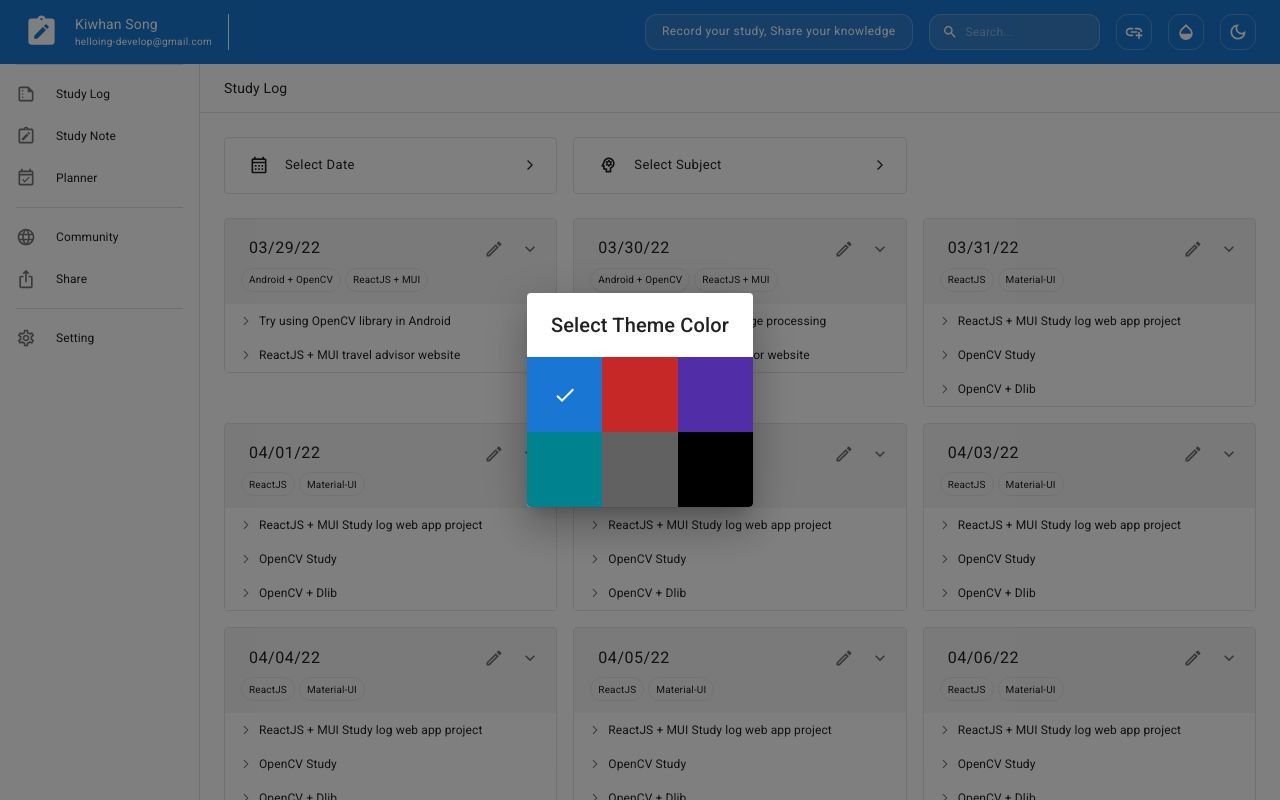
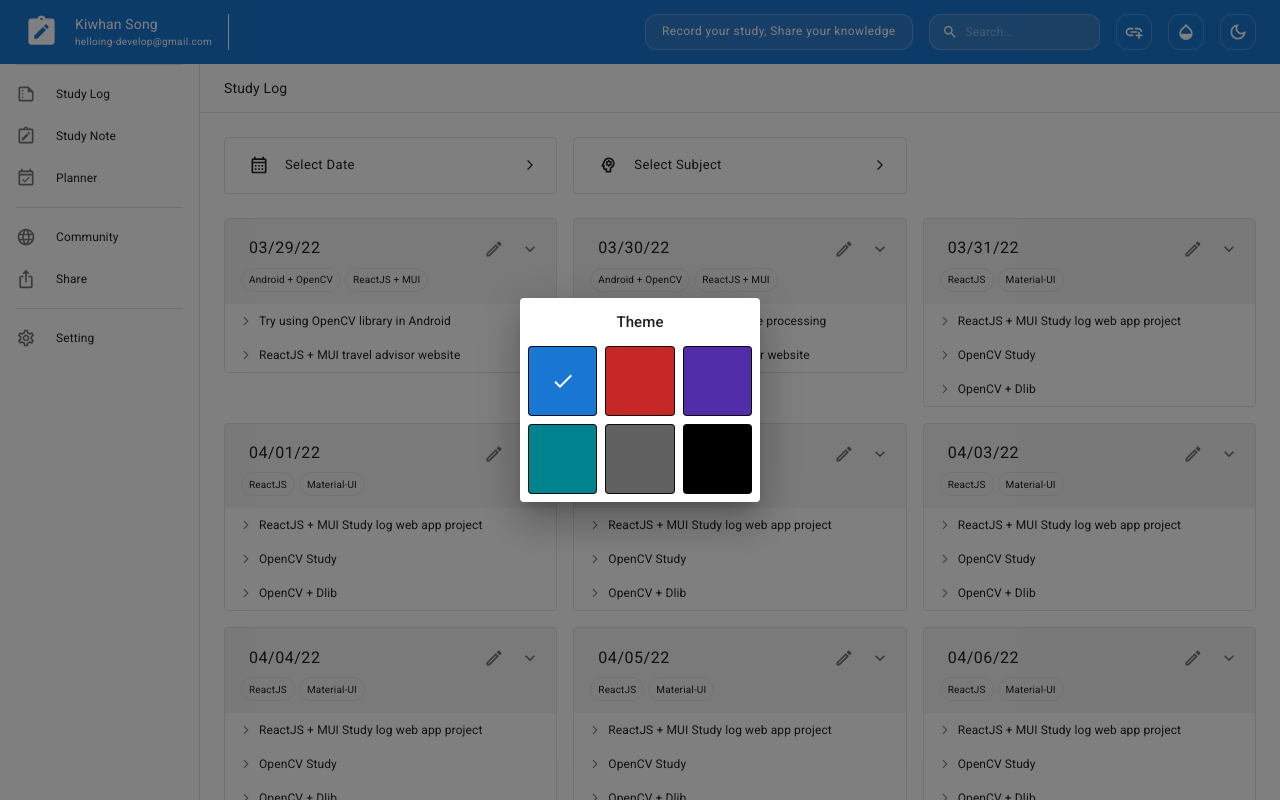
Before and after one commit to kwsong0113/study-log, a React (Create React App) app: page /studylog/1 in a window 1280 px wide. Both pictures are taken after a click on the button 1186 px from the left and 32 px from the top of the page. Built offline with nearby package versions, Linux system fonts and the light colour scheme.

Commit message:
Implement theme / setting button

```diff
--- a/src/App.js
+++ b/src/App.js
@@ -9,7 +9,7 @@ import CustomThemePalette from './components/CustomThemePalette';
 
 
 export const drawerWidth = 200;
-export const ColorModeContext = React.createContext({ toggleColorMode: () => {} });
+export const ThemeModeContext = React.createContext({});
 const themeValue = 'red';
 
 const getDesignTokens = (mode, themeValue) => ({
@@ -27,25 +27,21 @@ const App = () => {
 	const [mode, setMode] = useState('light');
 	const [themeValue, setThemeValue] = useState('blue');
 
-	const colorMode = useMemo(() => ({
-		toggleColorMode: () => {
-			setMode((prevMode) => prevMode === 'light' ? 'dark' : 'light');
-		}
-	}));
+	const setThemeMode = {setMode, setThemeValue};
 
 	const theme = useMemo(() => createTheme(getDesignTokens(mode, themeValue)), [mode, themeValue]);
 
 	return (
-		<ColorModeContext.Provider value = {colorMode}>
+		<ThemeModeContext.Provider value = {{ mode, themeValue, setThemeMode }}>
 			<ThemeProvider theme = {theme}>
 				<CssBaseline />
 				<Box sx = {{ display: 'flex', flexDirection: 'column', height: '100vh' }}>
-					<Topbar themeValue = {themeValue} setThemeValue = {setThemeValue} />
+					<Topbar />
 					<Header />
 					<Content />
 				</Box>
 		  </ThemeProvider>
-	  </ColorModeContext.Provider>
+	  </ThemeModeContext.Provider>
 	);
 };
 
--- a/src/components/LeftDrawer.js
+++ b/src/components/LeftDrawer.js
@@ -1,4 +1,4 @@
-import React from 'react';
+import React, { useState, useContext, useMemo } from 'react';
 import Box from '@mui/material/Box';
 import Toolbar from '@mui/material/Toolbar';
 import Divider from '@mui/material/Divider';
@@ -16,7 +16,25 @@ import IosShareOutlinedIcon from '@mui/icons-material/IosShareOutlined';
 
 import { styled } from '@mui/material/styles';
 
-const list = [
+import { ThemeModeContext } from '../App';
+import ThemeModeDialog from './ThemeModeDialog';
+
+
+
+const LeftDrawer = ({ always }) => {
+  const [dialogOpen, setDialogOpen] = useState(false);
+
+  const themeModeContext = useContext(ThemeModeContext);
+
+  const handleClickOpen = () => {
+    setDialogOpen(true);
+  };
+
+  const handleClose = () => {
+    setDialogOpen(false);
+  };
+
+  const list = useMemo(() => ([
     [
       { label: 'Study Log', icon: <SummarizeOutlinedIcon fontSize = "small" /> },
       { label: 'Study Note', icon: <NoteAltOutlinedIcon fontSize = "small" /> },
@@ -27,12 +45,13 @@ const list = [
       { label: 'Share', icon: <IosShareOutlinedIcon fontSize = "small" /> },
     ],
     [
-    { label: 'Setting', icon: <SettingsOutlinedIcon fontSize = "small" /> },
+      {
+        label: 'Setting', icon: <SettingsOutlinedIcon fontSize = "small" />,
+        onClick: handleClickOpen
+      },
     ]
-];
+  ]), []);
 
-
-const LeftDrawer = ({ always }) => {
   return (
     <Box>
       <Toolbar />
@@ -43,8 +62,8 @@ const LeftDrawer = ({ always }) => {
             <Divider variant = "middle" />
             <List>
               {
-                subList.map(({ label, icon }) => (
-                  <ListItem button key={label} disableRipple>
+                subList.map(({ label, icon, onClick }) => (
+                  <ListItem button key={label} disableRipple onClick = {onClick} >
                     <ListItemIcon sx = {{ minWidth: '40px' }}>
                       {icon}
                     </ListItemIcon>
@@ -56,6 +75,7 @@ const LeftDrawer = ({ always }) => {
           </React.Fragment>
         ))
       }
+      <ThemeModeDialog onClose = {handleClose} open = {dialogOpen} canToggleMode = {true}/>
     </Box>
   );
 };
--- a/src/components/ThemeDialog.js
+++ /dev/null
@@ -1,37 +0,0 @@
-import React from 'react';
-import Dialog from '@mui/material/Dialog';
-import DialogTitle from '@mui/material/DialogTitle';
-import Typography from '@mui/material/Typography';
-import Grid from '@mui/material/Grid';
-import CheckIcon from '@mui/icons-material/Check';
-import CustomThemePalette from './CustomThemePalette';
-
-const ThemeDialog = ({ onClose, themeValue, open }) => {
-	return (
-		<Dialog onClose = {() => onClose(themeValue)} open = {open}>
-			<DialogTitle>Select Theme Color</DialogTitle>
-			<Grid container spacing = {0} sx = {{ width: 1.0 }}>
-				{
-					Object.keys(CustomThemePalette).map((name) => (
-						<Grid item
-							key = {name}
-							onClick = {() => onClose(name)}
-							xs = {4}
-							sx = {{
-								bgcolor: `${CustomThemePalette[name].light.primary.main}`,
-								display: 'flex',
-								justifyContent: 'center',
-								alignItems: 'center',
-								height: '75px',
-							}}
-						>
-							{(themeValue === name) && <CheckIcon sx = {{ color: 'white' }} /> }
-						</Grid>
-					))
-				}
-			</Grid>
-		</Dialog>
-	);
-}
-
-export default ThemeDialog;
--- /dev/null
+++ b/src/components/ThemeModeDialog.js
@@ -0,0 +1,86 @@
+import React, { useContext } from 'react';
+import Dialog from '@mui/material/Dialog';
+import DialogTitle from '@mui/material/DialogTitle';
+import Typography from '@mui/material/Typography';
+import Grid from '@mui/material/Grid';
+import Box from '@mui/material/Box';
+import ButtonGroup from '@mui/material/ButtonGroup';
+import Button from '@mui/material/Button';
+import CheckIcon from '@mui/icons-material/Check';
+import LightModeIcon from '@mui/icons-material/LightMode'
+import DarkModeIcon from '@mui/icons-material/DarkModeOutlined';
+import CustomThemePalette from './CustomThemePalette';
+import { ThemeModeContext } from '../App';
+
+const ThemeModeDialog = ({ open, onClose, canToggleMode }) => {
+	const themeModeContext = useContext(ThemeModeContext);
+
+	return (
+		<Dialog onClose = {onClose} open = {open}>
+			<DialogTitle sx = {{ textAlign: 'center', py: 1.5, fontSize: 15 }}>
+				Theme
+			</DialogTitle>
+			{
+				canToggleMode && (
+					<ButtonGroup variant="outlined" fullWidth sx = {{ px: 1, pb: 2 }}>
+					  <Button
+					  	startIcon = {<LightModeIcon />}
+					  	disableRipple
+					  	sx = {{
+					  		bgcolor: themeModeContext.mode === 'light' ? 'action.focus' : 'transparent',
+					  		'&:hover': { bgcolor: 'action.focus' }
+					  	}}
+					  	onClick = {() => themeModeContext.setThemeMode.setMode('light')}
+				  	>
+				  		Light
+			  		</Button>
+					  <Button
+					  	startIcon = {<DarkModeIcon />}
+					  	disableRipple
+					  	sx = {{
+					  		bgcolor: themeModeContext.mode === 'dark' ? 'action.focus' : 'transparent',
+					  		'&:hover': { bgcolor: 'action.focus' }
+					  	}}
+					  	onClick = {() => themeModeContext.setThemeMode.setMode('dark')}
+				  	>
+				  		Dark
+			  		</Button>
+					</ButtonGroup>
+				)
+			}
+			<Box sx = {{ width: 240 }}>
+				<Grid container spacing = {1} sx = {{ px: 1, pb: 1 }} >
+					{
+						Object.keys(CustomThemePalette).map((name) => (
+							<Grid item
+								key = {name}
+								xs = {4}
+							>
+								<Box
+									onClick = {() => themeModeContext.setThemeMode.setThemeValue(name)}
+									sx = {{
+										bgcolor: `${CustomThemePalette[name].light.primary.main}`,
+										display: 'flex',
+										justifyContent: 'center',
+										alignItems: 'center',
+										height: 70,
+										boxShadow: 'nene',
+										border: '1px solid',
+										borderRadius: 1,
+										borderColor: (theme) => theme.palette.text.primary,
+										cursor: 'pointer'
+									}}
+								>
+									{(themeModeContext.themeValue === name) && <CheckIcon sx = {{ color: 'white' }} /> }
+								</Box>
+							</Grid>
+						))
+					}
+				</Grid>
+			</Box>
+		</Dialog>
+	);
+}
+
+
+export default ThemeModeDialog;
--- a/src/components/Topbar.js
+++ b/src/components/Topbar.js
@@ -12,33 +12,38 @@ import DarkModeIcon from '@mui/icons-material/DarkModeOutlined';
 import NoteAltIcon from '@mui/icons-material/NoteAlt';
 import OpacityOutlinedIcon from '@mui/icons-material/OpacityOutlined';
 import AddLinkIcon from '@mui/icons-material/AddLink';
-import { ColorModeContext } from '../App';
+import { ThemeModeContext } from '../App';
 import StyledIconButton from './StyledIconButton';
 import Search from './Search';
-import ThemeDialog from './ThemeDialog';
+import ThemeModeDialog from './ThemeModeDialog';
 
 const ColorModeButton = () => {
 	const theme = useTheme();
-	const colorMode = useContext(ColorModeContext);
+	const themeModeContext = useContext(ThemeModeContext);
+	const toggleMode = () => {
+		themeModeContext.setThemeMode.setMode((previousMode) =>
+			previousMode === 'dark' ? 'light' : 'dark'
+		);
+	};
+
 	return (
-		<StyledIconButton
-			onClick = {colorMode.toggleColorMode}
-		>
+		<StyledIconButton onClick = {toggleMode}>
 			{theme.palette.mode === 'dark' ? <LightModeIcon fontSize = "small"/> : <DarkModeIcon fontSize = "small"/>}
 		</StyledIconButton>
 	);
 };
 
-const Topbar = ({ themeValue, setThemeValue }) => {
+const Topbar = () => {
 	const [dialogOpen, setDialogOpen] = useState(false);
+
+	const themeModeContext = useContext(ThemeModeContext);
 
 	const handleClickOpen = () => {
     setDialogOpen(true);
   };
 
-  const handleClose = (themeValue) => {
+  const handleClose = () => {
     setDialogOpen(false);
-    setThemeValue(themeValue);
   };
 
 	return (
@@ -79,7 +84,7 @@ const Topbar = ({ themeValue, setThemeValue }) => {
 						<StyledIconButton onClick = {handleClickOpen}>
 							<OpacityOutlinedIcon fontSize = "small"/>
 						</StyledIconButton>
-						<ThemeDialog onClose = {handleClose} open = {dialogOpen} themeValue = {themeValue}/>
+						<ThemeModeDialog onClose = {handleClose} open = {dialogOpen} canToggleMode = {false} />
 						<ColorModeButton />
 					</Box>
 				</Box>
```
Lines whose indentation alone changed are shown as unchanged.
